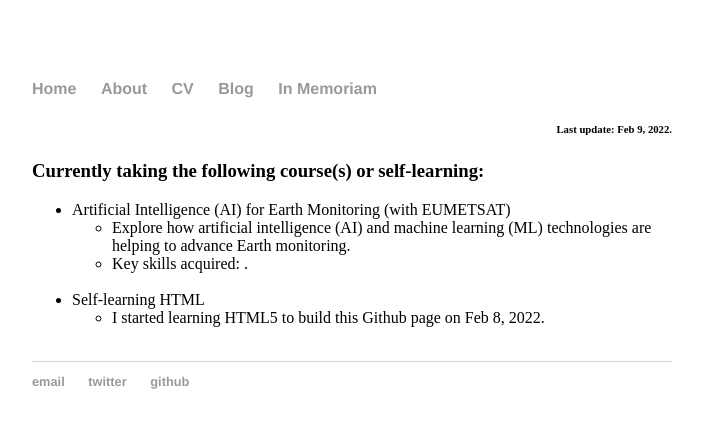
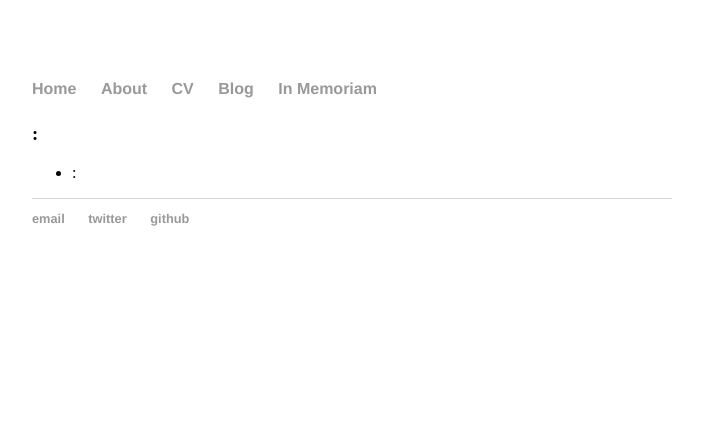
Before and after one commit to abookcanada/abookcanada.github.io, a Jekyll site: the page built from memoriam/index.html, in a window 1280 px wide. Shown: the top 428 px of the page, without its empty margins (288-991 px from the left). Built offline with Jekyll 4.4.1, drawn with Linux system fonts in a browser that asks for light colours.

Commit message:
Update index.html

```diff
--- a/memoriam/index.html
+++ b/memoriam/index.html
@@ -5,21 +5,14 @@ title:
 
 
 <div class="about">
-  <h6 align="right">Last update: Feb 9, 2022.</h6>
+  <h6 align="right"> </h6>
 </div>
 
 
 <section class="training">
-                        <h3>Currently taking the following course(s) or self-learning:</h3>
+                        <h3>:</h3>
                         <ul>
-                            <li><span>Artificial Intelligence (AI) for Earth Monitoring (with EUMETSAT)</span></li>
-                          <ul>
-                            <li><span>Explore how artificial intelligence (AI) and machine learning (ML) technologies are helping to advance Earth monitoring. </span></li>
-                            <li><span>Key skills acquired: . </span></li>
-                          </ul><br>
-                            <li><span>Self-learning HTML</span></li>
-                          <ul>
-                            <li><span>I started learning HTML5 to build this Github page on Feb 8, 2022. </span></li>
-                          </ul><br>
+                            <li><span>:</span></li>
+
                         </ul>
                     </section>
```
